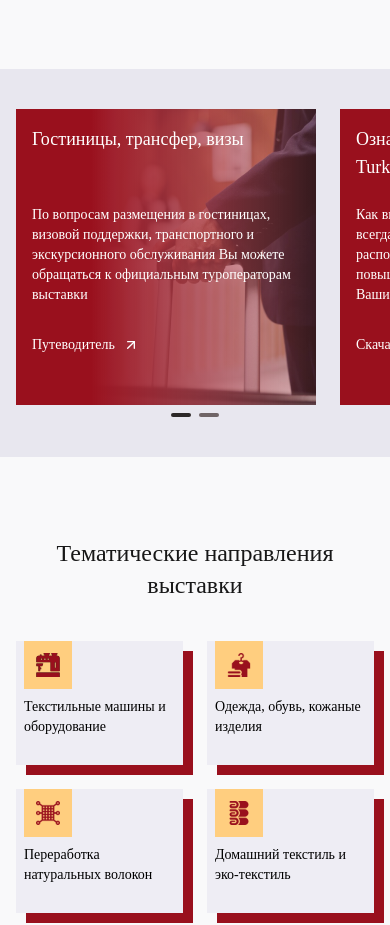
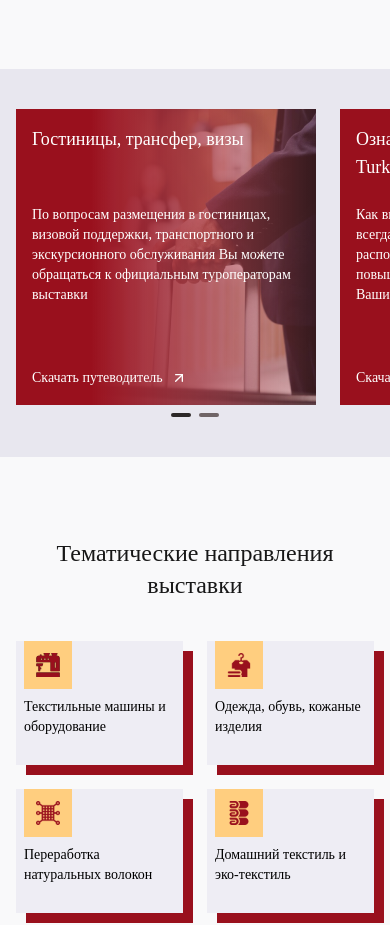
Before and after one commit to aw-batyr/turkmen-textile-react, a React (Vite) app: page / in a window 390 px wide. Shown: the part 1360-2285 px from the top of the page. Built offline with nearby package versions, Linux system fonts and the light colour scheme; a web font is replaced by a local one.

Commit message:
added link

```diff
--- a/src/components/shared/home/home-hero.tsx
+++ b/src/components/shared/home/home-hero.tsx
@@ -8,7 +8,8 @@ import { useMediaQuery } from "usehooks-ts";
 export const btns = [
   {
     title: "План выставки",
-    link: "",
+    link: "https://turkmentextile.turkmenexpo.com/app/storage/app/media/Floor%20plan/floor%20plan.pdf",
+    blank: true,
   },
   {
     title: "Забронировать стенд",
@@ -51,8 +52,13 @@ export const HomeHero: FC = () => {
       </div>
 
       <Container className="grid grid-cols-1 md:grid-cols-2 lg:grid-cols-4 items-center gap-6 text-2xl">
-        {btns.map(({ title, link }) => (
-          <Link key={title} to={link} className="w-full">
+        {btns.map(({ title, link, blank }) => (
+          <Link
+            target={blank ? "_blank" : ""}
+            key={title}
+            to={link}
+            className="w-full"
+          >
             <Button
               size={"lg"}
               variant={"teritary"}
--- a/src/components/shared/home/home-offers.tsx
+++ b/src/components/shared/home/home-offers.tsx
@@ -35,6 +35,7 @@ export const HomeOffers: FC = () => {
         <div ref={emblaRef} className="embla ">
           <div className="mb-2 flex gap-6 embla__container">
             <OfferCard
+              btnText="Скачать путеводитель"
               img="/offer-1.png"
               className="embla__slide flex-[0_0_300px] md:flex-[0_0_600px]"
               title="Гостиницы, трансфер, визы"
@@ -42,6 +43,8 @@ export const HomeOffers: FC = () => {
               text="По вопросам размещения в гостиницах, визовой поддержки, транспортного и экскурсионного обслуживания Вы можете обращаться к официальным туроператорам выставки"
             />
             <OfferCard
+              btnText="Скачать план выставки"
+              link="https://turkmentextile.turkmenexpo.com/app/storage/app/media/Floor%20plan/floor%20plan.pdf"
               img="/offer-2.png"
               className="embla__slide flex-[0_0_300px] md:flex-[0_0_600px]"
               title="Ознакомьтесь с планом выставки TurkmenTextile Expo 2025"
--- a/src/components/shared/offer-card.tsx
+++ b/src/components/shared/offer-card.tsx
@@ -9,10 +9,18 @@ interface Props {
   text: string;
   className?: string;
   img: string;
-  link?: string;
+  link: string;
+  btnText: string;
 }
 
-export const OfferCard: FC<Props> = ({ className, title, text, img, link }) => {
+export const OfferCard: FC<Props> = ({
+  className,
+  title,
+  text,
+  img,
+  link,
+  btnText,
+}) => {
   return (
     <article
       className={cn(
@@ -26,23 +34,21 @@ export const OfferCard: FC<Props> = ({ className, title, text, img, link }) => {
         className="absolute size-full top-0 right-0 object-cover"
       />
 
-      <div className="relative z-20">
-        <h4 className="md:text-2xl text-lg mb-4 max-w-[444px] z-20 h-16">
-          {title}
-        </h4>
-        <p className="md:text-base text-sm normal max-w-[360px] z-20">{text}</p>
+      <div className="relative z-20 h-full">
+        <div className="">
+          <h4 className="md:text-2xl text-lg mb-4 max-w-[444px] z-20 h-16">
+            {title}
+          </h4>
+          <p className="md:text-base text-sm normal max-w-[360px] z-20">
+            {text}
+          </p>
+        </div>
 
-        {!link ? (
-          <Button className="text-sm px-0 mt-4 py-1.5 z-20" variant={"link"}>
-            Скачать PDF <ArrowUpRight />
+        <Link className="absolute bottom-0 left-0" target="_blank" to={link}>
+          <Button className="text-sm px-0 h-fit py-0 z-20" variant={"link"}>
+            {btnText} <ArrowUpRight />
           </Button>
-        ) : (
-          <Link to={link} target="_blank">
-            <Button className="text-sm px-0 mt-4 py-1.5 z-20" variant={"link"}>
-              Путеводитель <ArrowUpRight />
-            </Button>
-          </Link>
-        )}
+        </Link>
       </div>
     </article>
   );
```
